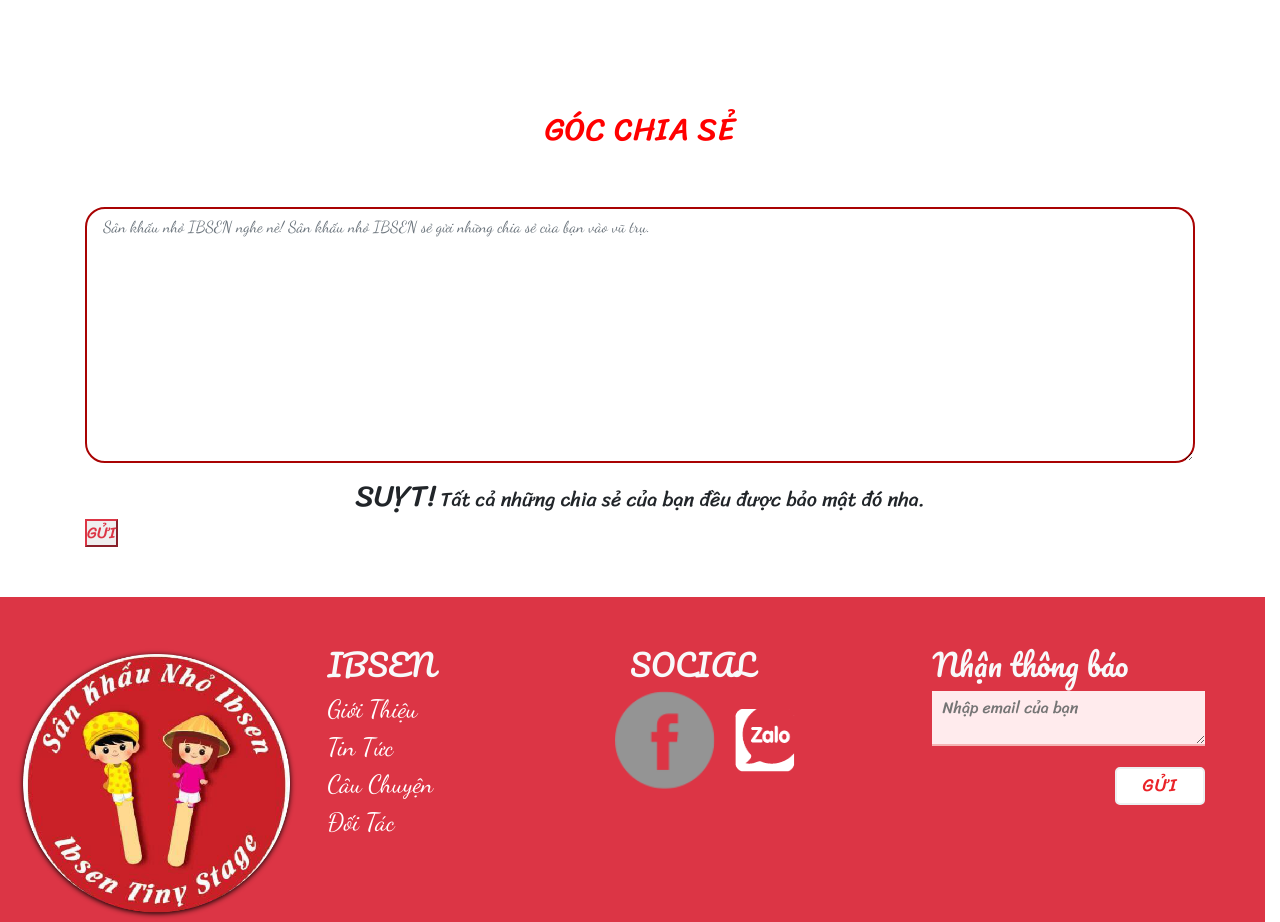
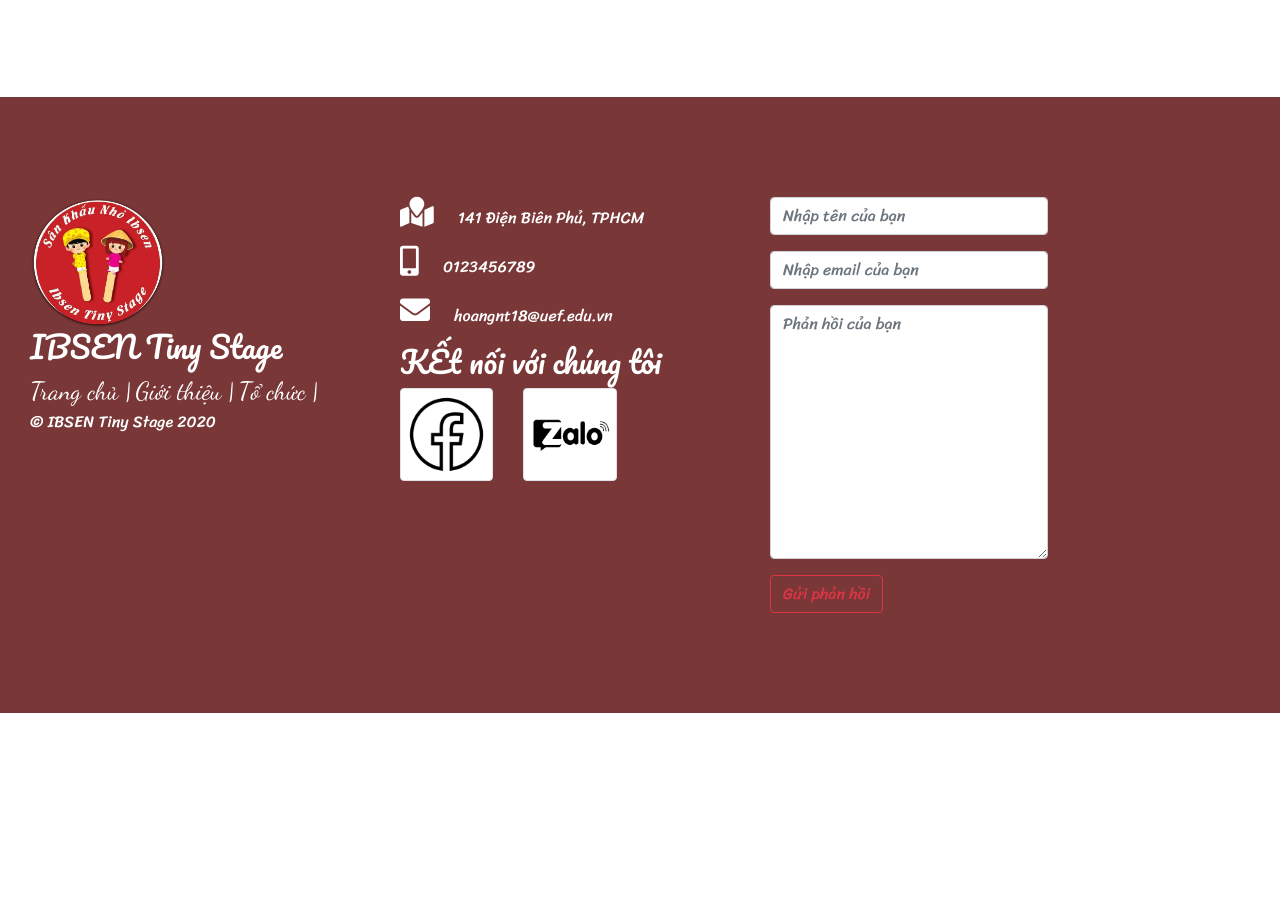
Before and after one commit to hoangnt18/IBSEN_TINY, a plain HTML site: page html/GioiThieu.html in a window 1280 px wide. Shown: the part 1548-2470 px from the top of the page. After the commit the page ends 2261 px from the top, so only its background shows below. Drawn offline with nearby package versions, Linux system fonts and the light colour scheme.

Commit message:
update 22/9/2020

```diff
--- a/CSS/index.css
+++ b/CSS/index.css
@@ -199,51 +199,26 @@ body h2{
 
 /* form text*/
 
-.form-text {
-    font-family: 'Dancing Script', cursive;
-    font-size: 23px;
-    font-weight: 500;
-}
-/* footer */
-/* footer */
 footer{
-    padding: 50px 0 0;
-    margin: 50px 0 0;
-    /* background: linear-gradient(to right, rgb(0, 0, 0), rgb(63, 60, 60)); */
-    background-color: #ffebed;
-    color: black;
-}
-.footer-form textarea{
-    outline: none;
-}
-.footer-form textarea[placeholder] {
-
-    padding-left: 10px;
-    padding-top: 5px;
-}
-.footer-button {
-    float: right;
-    margin-top: 5%;
-    height: 38px;
-    width: 90px;
-    text-align: center;
-    letter-spacing:1px;
-    color: #ea2227;
-    font-size: 18px;
-    font-weight: 400;
-    text-transform: uppercase;
-    border-radius: 5px;
-    border: 2px solid #ecf0f1;
-    background: #fff;
-
-    transition: all .3s;
+    margin-top: 100px;
+    background-color: rgb(121, 55, 55);
+    padding: 100px 0;
+    color: white;
 }
 
-    .footer-button:hover {
-        color: white;
-        background: #eb4d4b;
-    }
 
+
+
+
+footer .footer_intro ul li{
+    display: inline;
+}
+
+
+footer .footer_connect p i{
+    font-size: 30px;
+    letter-spacing: 20px;
+}
 .toTop
 {
     position: fixed;
--- a/html/GioiThieu.html
+++ b/html/GioiThieu.html
@@ -390,80 +390,62 @@
 
 
 
-    <section class="IBS_Contanct container" style="margin-top: 5%;">
-        <h2 class="text-center text-color">GÓC CHIA SẺ</h2>
-        <form>
-            <div class="form-share">
-                <div class="form-text">
-                    <textarea name="option" id="option" cols="200" rows="10" class="form-control" placeholder=" Sân khấu nhỏ IBSEN nghe nè! Sân khấu nhỏ IBSEN sẻ gửi những chia sẻ của bạn vào vũ trụ." style="border-radius: 20px;
-       border: 2px solid #a90303; margin-bottom: 1%;"></textarea>
-                </div>
-                <p style="font-size: 20px; text-align: center; margin-bottom: 0;">
-                    <span style="font-size: 30px;">SUỴT!</span> Tất cả những chia sẻ của bạn đều được bảo mật đó nha.
-                </p>
+    <footer class="container-fluid ">
+        <div class="row container mx-atuo">
+          <div class="col-md-4 col-sm-12 footer_intro">
+            <img src="../img/logo-isben.png" style="width: 40%;">
+              <h3>IBSEN Tiny Stage</h3>
+              <ul>
+                <li><a href="../index.html">Trang chủ |</a></li>
+                <li><a href="./GioiThieu.html#intro">Giới thiệu |</a></li>
+                <li><a href="#">Tổ chức |</a></li>
+                <p>© IBSEN Tiny Stage 2020</p>
+              </ul>
+          </div>
 
-                <button type="submit" class="bnt btn-outline-danger">GỬI</button>
+          <div class="col-md-4 col-sm-12 footer_connect">
+            <p><i class="fa fa-map-marked"></i> 141 Điện Biên Phủ, TPHCM</p>
+            <p><i class="fa fa-mobile-alt"></i> 0123456789</p>
+            <p><i class="fa fa-envelope"></i>  hoangnt18@uef.edu.vn</p>
+            <h3>KẾt nối với chúng tôi</h3>
+            <div class="row">
+            <div class="col-sm-4">
+              <a href="#"><img src="../img/ifacebook.png" class="img-thumbnail"></a>
+            </div>
+            <div class="col-sm-4">
+               <a href="#"><img src="../img/icon-zalo.png" class="img-thumbnail"/></a>
+            </div>
+          </div>
+        </div>
 
+        <div class="col-md-4">
+          <form>
+
+            <div class="form-group row">
+              <div class="col-sm-10">
+                <input type="text" class="form-control"  placeholder="Nhập tên của bạn">
+              </div>
             </div>
-        </form>
-    </section>
+            <div class="form-group row">
+              <div class="col-sm-10">
+                <input type="email" class="form-control"  placeholder="Nhập email của bạn">
+              </div>
+            </div>
+            <div class="form-group row">
+              <div class="col-sm-10">
+                <textarea cols="30" rows="10" class="form-control" placeholder="Phản hồi của bạn"></textarea>
+              </div>
+            </div>
+            <button class="btn btn-outline-danger">Gửi phản hồi</button>
+          </form>
+        </div>
+      </div>
+      </footer>
 
 
 
 
 
-    <footer class="row container-fluid bg-danger text-light">
-        <div class="col-sm-12 col-md-3 footer_left">
-            <img src="../img/logo-isben.png " />
-        </div>
-
-        <div class="col-sm-12 col-md-9 row footer_right">
-            <div class="col-sm-12 col-md-4">
-                <div>
-                    <h3>IBSEN</h3>
-                    <ul>
-                        <li>
-                            <a href="#">Giới Thiệu</a>
-                        </li>
-                        <li>
-                            <a href="#">Tin Tức</a>
-                        </li>
-
-                        <li>
-                            <a href="#">Câu Chuyện</a>
-                        </li>
-
-                        <li>
-                            <a href="#">Đối Tác</a>
-                        </li>
-                    </ul>
-                </div>
-            </div>
-
-
-            <div class="col-sm-12 col-md-4 ">
-                <h3>SOCIAL</h3>
-                <div class="footer_item1 row" id="footer_item1 ">
-                    <div class="col-sm-">
-                        <img src="../img/facebook-logo.png">
-                    </div>
-
-                    <div class="col-sm-">
-                        <img src="../img/zalo-2.png" />
-                    </div>
-                </div>
-
-            </div>
-
-            <div class="col-sm-12 col-md-4">
-                <h3>Nhận thông báo</h3>
-                <div class="footer-form">
-                    <textarea placeholder="Nhập email của bạn" style="width: 100%; width: 100%;  border: none;  background-color: #ffebed;  border-bottom: 2px solid #f5b3b3;"></textarea>
-                    <button type="submit" class="footer-button">Gửi</button>
-                </div>
-            </div>
-
-    </footer>
 
 
 
```
Also changed, not shown: html/CauChuyen.html (+40 -41 lines), html/HoatDong.html (+45 -46 lines), html/QuyenGop.html (+45 -46 lines), index.html (+40 -41 lines).
